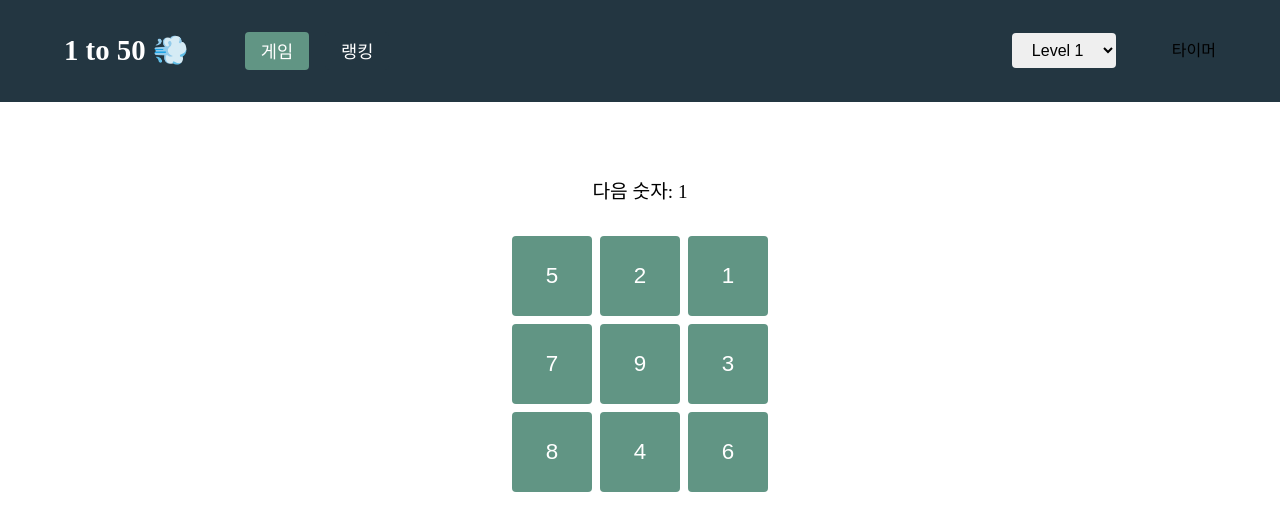
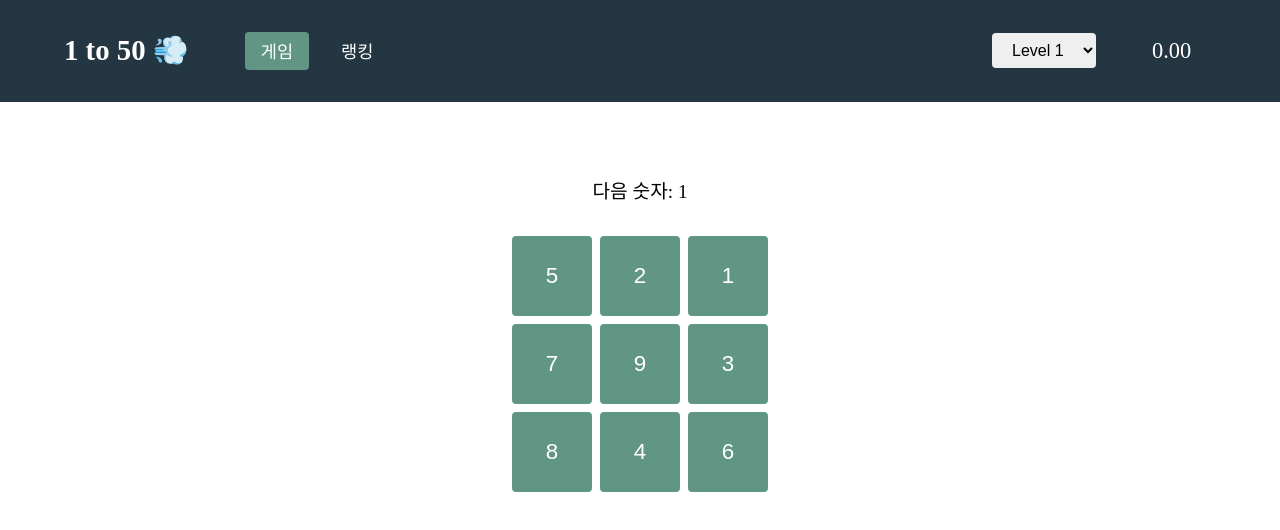
Before and after one commit to AND-SOPT-WEB/GaHyeonKim, a React (Vite) app in the folder week3/assignment/: page / in a window 1280 px wide. Shown: the top 530 px of the page. Built offline with nearby package versions, Linux system fonts and the light colour scheme.

Commit message:
feat: 타이머 기능 구현

```diff
--- a/week3/assignment/src/components/game/Game.jsx
+++ b/week3/assignment/src/components/Game.jsx
@@ -6,6 +6,7 @@ const Game = ({ level, setLevel, time, setTime }) => {
   const [secondRound, setSecondRound] = useState([]);
   const [nextNum, setNextNum] = useState(1);
   const [isEnd, setIsEnd] = useState(false);
+  const [isTimerRunning, setIsTimerRunning] = useState(false);
 
   const size = level + 2;
   const roundMax = size * size;
@@ -26,14 +27,35 @@ const Game = ({ level, setLevel, time, setTime }) => {
     setSecondRound(secondRoundArr);
     setNextNum(1);
     setIsEnd(false);
+    setTime(0);
+    setIsTimerRunning(false);
   };
+
+  useEffect(() => {
+    resetGame();
+  }, [level]);
+
+  useEffect(() => {
+    let interval;
+    if (isTimerRunning) {
+      interval = setInterval(() => {
+        setTime((prevTime) => prevTime + 0.01);
+      }, 10); // 0.01초 간격으로 업데이트
+    }
+    return () => clearInterval(interval);
+  }, [isTimerRunning]);
 
   const handleNumberClick = (clickedNumber, clickedIndex) => {
     if (clickedNumber === nextNum) {
+      if (nextNum === 1) {
+        setIsTimerRunning(true);
+      }
+
       const maxNum = roundMax * 2;
 
       if (clickedNumber === maxNum) {
-        alert("게임 끝~~");
+        alert(`게임 끝~~\n소요 시간: ${time.toFixed(2)}초`);
+        setIsTimerRunning(false);
 
         // alert 닫히고 0.1초 뒤에 resetGame 호출
         // 다른 방법으로 새 게임을 불러오는건 안될까 ?????
@@ -41,21 +63,14 @@ const Game = ({ level, setLevel, time, setTime }) => {
         setIsEnd(true);
       } else {
         setNextNum(clickedNumber + 1);
-
         const updatedRound = [...firstRound];
 
         // clickedNumber > roundMax => 두 번째 라운드임을 의미
         updatedRound[clickedIndex] = clickedNumber > roundMax ? "" : secondRound[clickedIndex];
-
         setFirstRound(updatedRound);
       }
     }
   };
-
-
-  useEffect(() => {
-    resetGame();
-  }, [level]);
 
   return (
     <GameContainer>
@@ -114,6 +129,6 @@ const Empty = styled.div`
 const NextNum = styled.div`
   font-size: 1.2rem;
   font-weight: 500;
-`
+`;
 
 export default Game;
--- a/week3/assignment/src/components/Header.jsx
+++ b/week3/assignment/src/components/Header.jsx
@@ -1,6 +1,7 @@
 import styled from '@emotion/styled';
+import Timer from './Timer';
 
-const Header = ({ isGameMode, setIsGameMode, level, setLevel }) => {
+const Header = ({ isGameMode, setIsGameMode, level, setLevel, time }) => {
   return (
     <HeaderContainer>
       <section>
@@ -27,7 +28,7 @@ const Header = ({ isGameMode, setIsGameMode, level, setLevel }) => {
             <option value={2}>Level 2</option>
             <option value={3}>Level 3</option>
           </LevelSelect>
-          <div>타이머</div>
+          <Timer time={time} />
         </section>
       )}
     </HeaderContainer>
--- /dev/null
+++ b/week3/assignment/src/components/Timer.jsx
@@ -0,0 +1,17 @@
+import styled from '@emotion/styled';
+
+const Timer = ({ time }) => {
+  return (
+    <TimerContainer>
+      {time.toFixed(2)}
+    </TimerContainer>
+  );
+};
+
+const TimerContainer = styled.span`
+  font-size: 1.4rem;
+  color: white;
+  width: 4rem;
+`;
+
+export default Timer;
--- a/week3/assignment/src/pages/Home.jsx
+++ b/week3/assignment/src/pages/Home.jsx
@@ -1,6 +1,6 @@
 import { useState } from 'react';
 import Header from '../components/Header';
-import Game from '../components/game/Game';
+import Game from '../components/Game';
 
 function Home() {
   const [isGameMode, setIsGameMode] = useState(true);
@@ -8,12 +8,13 @@ function Home() {
   const [time, setTime] = useState(0);
 
   return (
-    <div className="App">
+    <>
       <Header
         isGameMode={isGameMode}
         setIsGameMode={setIsGameMode}
         level={level}
         setLevel={setLevel}
+        time={time}
       />
       {isGameMode && (
         <Game
@@ -23,8 +24,8 @@ function Home() {
           setTime={setTime}
         />
       )}
-    </div>
+    </>
   );
-};
+}
 
 export default Home;
```
